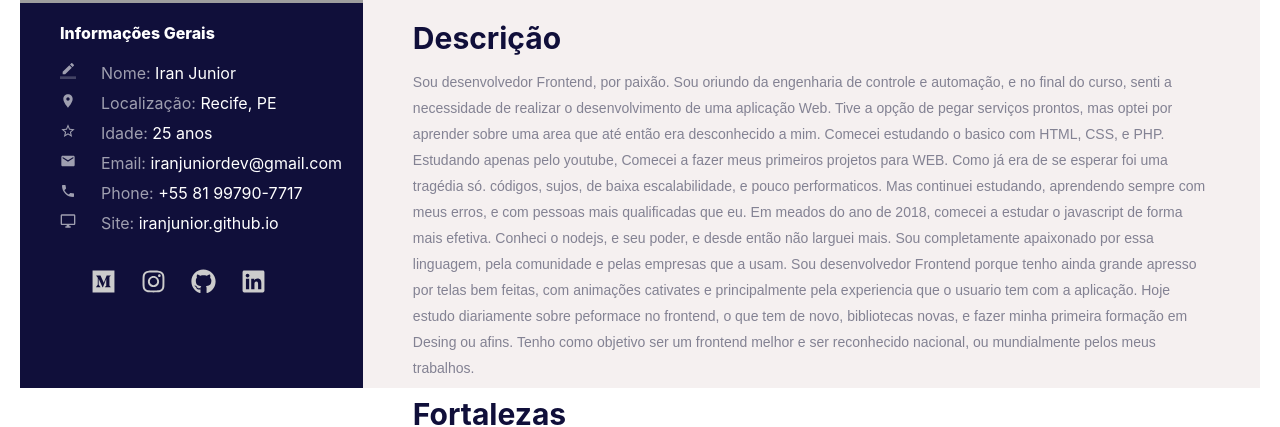
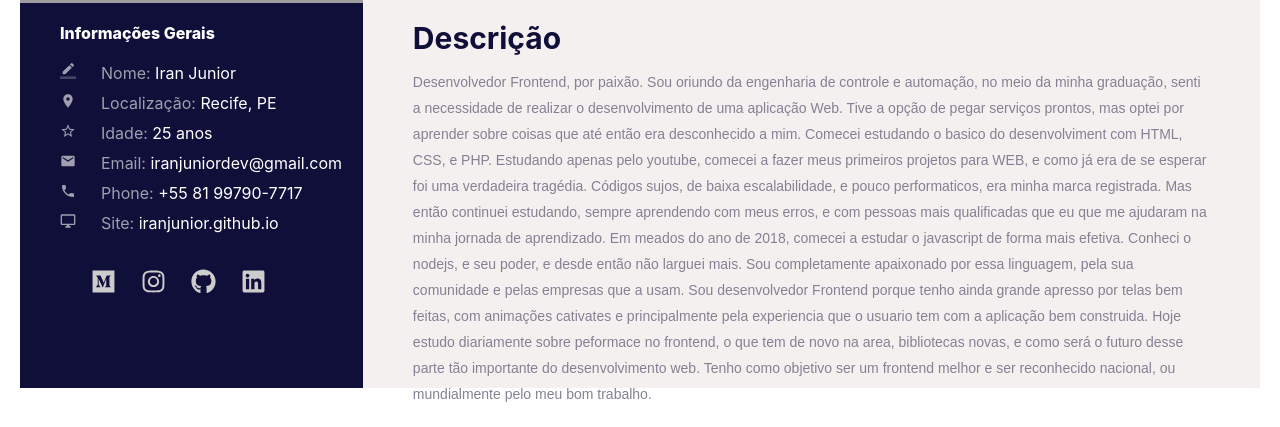
Before and after one commit to iranjunior/portfolio, a React (Create React App) app: page / in a window 1280 px wide. Shown: the part 388-815 px from the top of the page. Built offline with nearby package versions, Linux system fonts and the light colour scheme; grey boxes are pictures that could not be loaded.

Commit message:
melhoria no readme e no texto do about

```diff
--- a/src/components/about/index.jsx
+++ b/src/components/about/index.jsx
@@ -16,25 +16,31 @@ const About = () => (
       Descrição
     </Title>
     <Description>
-      Sou desenvolvedor Frontend, por paixão. Sou oriundo da engenharia de controle
-      e automação, e no final do curso, senti a necessidade de realizar o desenvolvimento
+      Desenvolvedor Frontend, por paixão. Sou oriundo da engenharia de controle
+      e automação, no meio da minha graduação, senti a necessidade de realizar o desenvolvimento
       de uma aplicação Web. Tive a opção de pegar serviços prontos, mas optei por aprender
-      sobre uma area que até então era desconhecido a mim.
+      sobre coisas que até então era desconhecido a mim.
 
-      Comecei estudando o basico com HTML, CSS, e PHP. Estudando apenas pelo youtube, Comecei
-      a fazer meus primeiros projetos para WEB. Como já era de se esperar foi uma tragédia só.
-      códigos, sujos, de baixa escalabilidade, e pouco performaticos. Mas continuei estudando,
-      aprendendo sempre com meus erros, e com pessoas mais qualificadas que eu.
+      Comecei estudando o basico do desenvolviment com HTML, CSS, e PHP.
+      Estudando apenas pelo youtube, comecei
+      a fazer meus primeiros projetos para WEB, e como já era de se esperar foi uma verdadeira
+      tragédia.
+      Códigos sujos, de baixa escalabilidade, e pouco performaticos, era minha marca registrada.
+      Mas então
+      continuei estudando, sempre aprendendo com meus erros, e com pessoas mais qualificadas que eu
+      que me ajudaram na minha jornada de aprendizado.
 
       Em meados do ano de 2018, comecei a estudar o javascript de forma mais efetiva. Conheci o
       nodejs, e seu poder, e desde então não larguei mais. Sou completamente apaixonado por essa
-      linguagem, pela comunidade e pelas empresas que a usam. Sou desenvolvedor Frontend porque
+      linguagem, pela sua comunidade e pelas empresas que a usam. Sou desenvolvedor Frontend porque
       tenho ainda grande apresso por telas bem feitas, com animações cativates e principalmente
-      pela experiencia que o usuario tem com a aplicação.
+      pela experiencia que o usuario tem com a aplicação bem construida.
 
-      Hoje estudo diariamente sobre peformace no frontend, o que tem de novo, bibliotecas novas,
-      e fazer minha primeira formação em Desing ou afins. Tenho como objetivo ser um frontend melhor
-      e ser reconhecido nacional, ou mundialmente pelos meus trabalhos.
+      Hoje estudo diariamente sobre peformace no frontend, o que tem de novo na area,
+      bibliotecas novas,
+      e como será o futuro desse parte tão importante do desenvolvimento web.
+      Tenho como objetivo ser
+      um frontend melhor e ser reconhecido nacional, ou mundialmente pelo meu bom trabalho.
     </Description>
     <Title>
       Fortalezas
--- a/src/components/contate/index.jsx
+++ b/src/components/contact/index.jsx
@@ -5,7 +5,7 @@ import {
   Container, Summary, Title, Name, MessageZone, Email, Message, Send, IconSend, Loadding,
 } from './styles';
 
-const About = () => {
+const Contact = () => {
   const [loadding, setLoadding] = useState(false);
 
   return (
@@ -17,9 +17,9 @@ const About = () => {
         Mensagem
       </Title>
       <MessageZone onSubmit={(event) => SendMail(event)(setLoadding)}>
-        <Name id="name" placeholder="Seu nome" type="text" />
-        <Email id="email" placeholder="Seu email" type="email" />
-        <Message id="message" placeholder="Messagem" />
+        <Name minLength={2} required id="name" placeholder="Seu nome" type="text" />
+        <Email required id="email" placeholder="Seu email" type="email" />
+        <Message minLength={10} required id="message" placeholder="Messagem" />
         <Send type="submit">
           {loadding ? 'Aguarde...' : 'Enviar'}
           <Loadding loadding={loadding} />
@@ -29,4 +29,4 @@ const About = () => {
     </Container>
   );
 };
-export default About;
+export default Contact;
--- a/src/components/toast/services.js
+++ /dev/null
@@ -1,2 +0,0 @@
-// eslint-disable-next-line import/prefer-default-export
-export const toggleActive = (setActived, value) => { setActived(!value); };
--- a/src/routes.jsx
+++ b/src/routes.jsx
@@ -2,7 +2,7 @@ import About from './components/about';
 import Skills from './components/skills';
 import Formation from './components/formation';
 import Portfolio from './components/portfolio';
-import Contate from './components/contate';
+import Contate from './components/contact';
 
 const Routes = [
   {
@@ -36,7 +36,7 @@ const Routes = [
   {
     title: 'Iran Junior - Contato',
     nav: 'Contato',
-    path: '/contate',
+    path: '/contact',
     exact: false,
     component: Contate,
   },
```
Also changed, not shown: src/components/toast/index.jsx (deleted, +0 -20 lines), src/components/toast/styles.js (deleted, +0 -74 lines), src/components/contact/services.js (renamed from src/components/contate/services.js), src/components/contact/styles.js (renamed from src/components/contate/styles.js), 2 other files (tests, documents, lock files or other folders).
